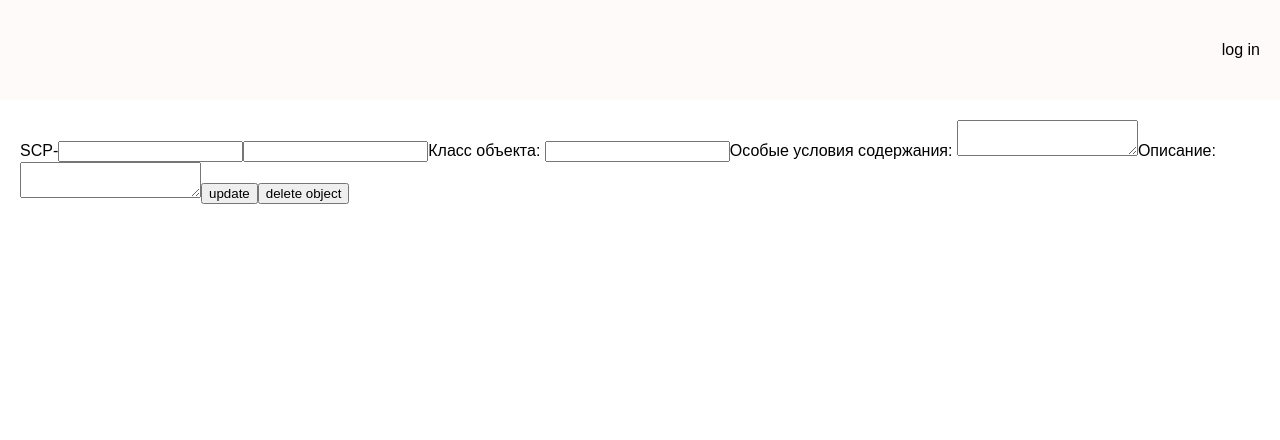
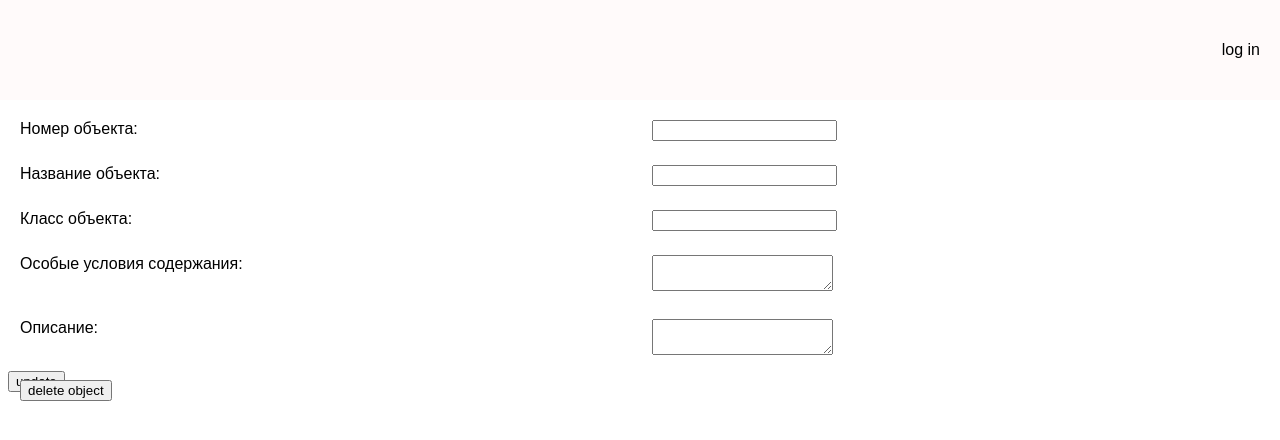
Before and after one commit to jekapulpit/foundation, a React (Create React App) app in the folder client/: page /scp_objects/1 in a window 1280 px wide. Both pictures are taken after a click on the button "edit". Shown: the top 440 px of the page. Built offline with nearby package versions, Linux system fonts and the light colour scheme; no server answers.

Commit message:
added grid for edit page mdoe

```diff
--- a/client/package.json
+++ b/client/package.json
@@ -5,6 +5,7 @@
   "dependencies": {
     "@babel/plugin-proposal-class-properties": "^7.4.4",
     "@babel/plugin-proposal-decorators": "^7.4.4",
+    "@material-ui/core": "^4.1.3",
     "babel-jest": "^24.8.0",
     "babel-plugin-syntax-dynamic-import": "^6.18.0",
     "babel-plugin-transform-es2015-modules-commonjs": "^6.26.2",
--- a/client/src/components/object/EditObjectForm.jsx
+++ b/client/src/components/object/EditObjectForm.jsx
@@ -1,16 +1,46 @@
 import React from "react"
+import Grid from '@material-ui/core/Grid';
 
 const EditObjectForm = props => {
     let objectFields = {};
     return (
-        <React.Fragment>
-            SCP-<input ref={input => objectFields.number = input} type="text" defaultValue={props.currentObject.number} />
-            <input ref={input => objectFields.name = input} type="text" defaultValue={props.currentObject.name} />
-            Класс объекта: <input ref={input => objectFields.object_class = input} type="text" defaultValue={props.currentObject.object_class} />
-            Особые условия содержания: <textarea ref={input => objectFields.containment_procedures = input} defaultValue={props.currentObject.containment_procedures} />
-            Описание: <textarea ref={input => objectFields.description = input} defaultValue={props.currentObject.description} />
+        <Grid
+            container
+            direction="row"
+            spacing={3}
+        >
+            <Grid item xs={6}>
+                Номер объекта:
+            </Grid>
+            <Grid item xs={6}>
+                <input ref={input => objectFields.number = input} type="text" defaultValue={props.currentObject.number} />
+            </Grid>
+            <Grid item xs={6}>
+                Название объекта:
+            </Grid>
+            <Grid item xs={6}>
+                <input ref={input => objectFields.name = input} type="text" defaultValue={props.currentObject.name} />
+            </Grid>
+            <Grid item xs={6}>
+                Класс объекта:
+            </Grid>
+            <Grid item xs={6}>
+                <input ref={input => objectFields.object_class = input} type="text" defaultValue={props.currentObject.object_class} />
+            </Grid>
+            <Grid item xs={6}>
+                Особые условия содержания:
+            </Grid>
+            <Grid item xs={6}>
+                <textarea ref={input => objectFields.containment_procedures = input} defaultValue={props.currentObject.containment_procedures} />
+            </Grid>
+            <Grid item xs={6}>
+                Описание:
+            </Grid>
+            <Grid item xs={6}>
+                <textarea ref={input => objectFields.description = input} defaultValue={props.currentObject.description} />
+            </Grid>
             <button onClick={() => props.handleEdit(objectFields)}>update</button>
-        </React.Fragment>
+        </Grid>
     )
 };
 
```
Also changed, not shown: 1 other file (tests, documents, lock files or other folders).
